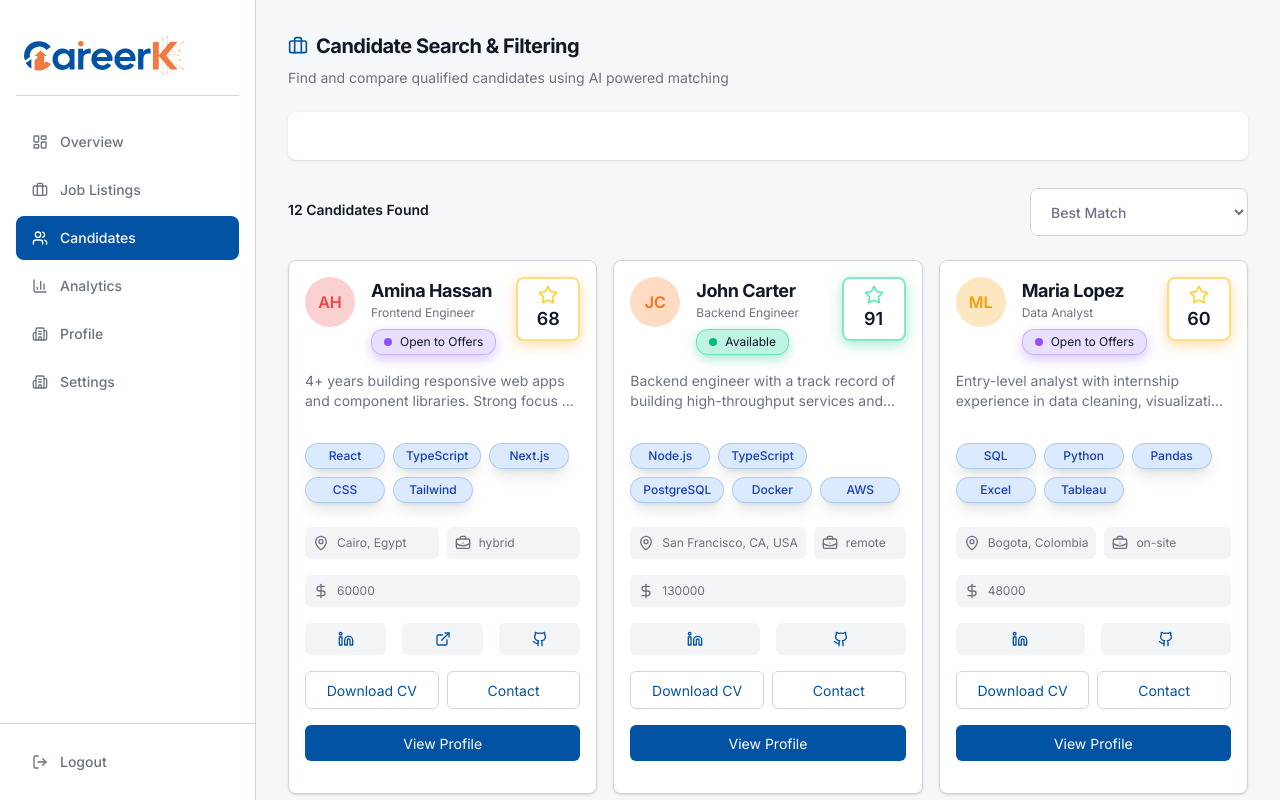
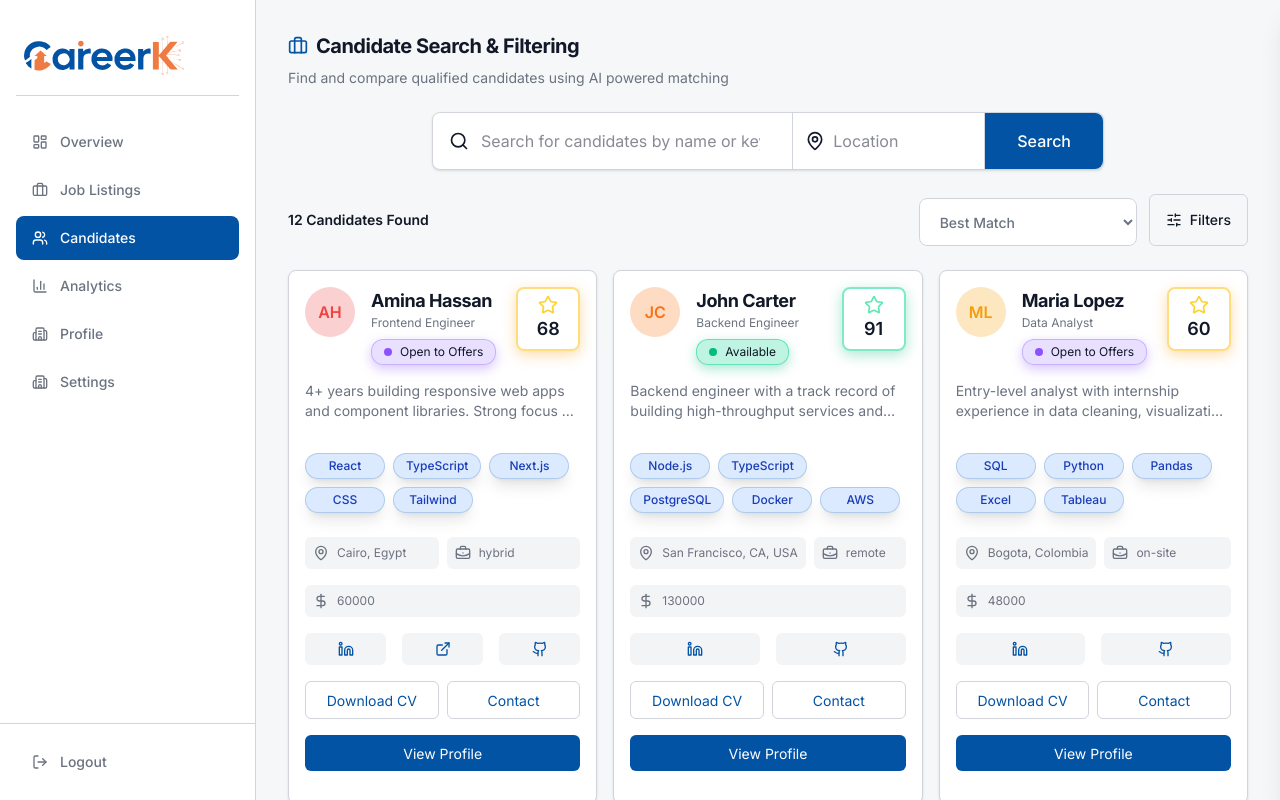
Before and after one commit to omarMo7amed/careerk, a Next.js app: page /dashboard/company/candidates in a window 1280 px wide. Built offline with nearby package versions, Linux system fonts and the light colour scheme.

Commit message:
Enhance CandidatesLayout with search and filter functionality

```diff
--- a/src/widgets/company-candidates/ui/CandidatesLayout.tsx
+++ b/src/widgets/company-candidates/ui/CandidatesLayout.tsx
@@ -1,15 +1,19 @@
 "use client";
 import { Candidate, CandidateCard, allJobSeekers } from "@/entities/job-seeker";
-import { DashboardHeader, Pagination } from "@/shared";
-import { Briefcase } from "lucide-react";
+import { Button, DashboardHeader, Pagination } from "@/shared";
+import { Briefcase, SlidersHorizontal } from "lucide-react";
 import { SortSelect } from "./SortSelect";
 import { useState } from "react";
 import { List } from "@/widgets/list";
+import { SearchBar } from "@/features/search";
+import { FilterSideModal } from "@/widgets/filter-sidebar";
+import { TableOfOperation } from "@/features/filter";
 
 const PAGE_SIZE = 9;
 
 export function CandidatesLayout() {
   const [displayedCandidates, setDisplayedCandidates] = useState(allJobSeekers);
+  const [filterOpen, setFilterOpen] = useState(false);
   const [page, setPage] = useState(1);
 
   const totalPages = Math.ceil(displayedCandidates.length / PAGE_SIZE);
@@ -27,12 +31,36 @@ export function CandidatesLayout() {
         description="Find and compare qualified candidates using AI powered matching"
         Icon={Briefcase}
       />
+      {/* Search */}
+      <div className="mb-6">
+        <SearchBar searchPlaceholder="Search for candidates by name or keyword" />
+      </div>
 
-      {/* Search and Filters */}
-      <div className="p-6 shadow-sm border-border/50 bg-bg-surface rounded-lg mb-6"></div>
+      {/* Sort and Filters */}
+      <div className="flex items-center justify-between mb-6">
+        <p className="text-sm font-semibold">
+          {allJobSeekers.length} Candidates Found
+        </p>
 
-      {/* Sort */}
-      <SortSelect candidates={allJobSeekers} onSort={setDisplayedCandidates} />
+        <div className="flex gap-3">
+          <SortSelect
+            candidates={allJobSeekers}
+            onSort={setDisplayedCandidates}
+          />
+
+          <Button
+            className="flex gap-2"
+            variant="outline"
+            size="sm"
+            onClick={() => setFilterOpen(true)}
+          >
+            <span>
+              <SlidersHorizontal className="w-4 h-4" />
+            </span>
+            Filters
+          </Button>
+        </div>
+      </div>
 
       <List
         items={paginatedCandidates as Candidate[]}
@@ -41,8 +69,19 @@ export function CandidatesLayout() {
         columnsInMedium={2}
         columnsInSmall={1}
       />
-
       <Pagination totalPages={totalPages} page={page} onPageChange={setPage} />
+      <FilterSideModal isOpen={filterOpen} onClose={() => setFilterOpen(false)}>
+        <TableOfOperation
+          title="Experience Level"
+          options={["Entry Level", "Mid Level", "Senior Level"]}
+          asDropdown={false}
+        />
+        <TableOfOperation
+          title="Location"
+          options={["Remote", "On-site", "Hybrid"]}
+          asDropdown={false}
+        />
+      </FilterSideModal>
     </div>
   );
 }
--- a/src/widgets/company-candidates/ui/SortSelect.tsx
+++ b/src/widgets/company-candidates/ui/SortSelect.tsx
@@ -21,10 +21,6 @@ export function SortSelect({ candidates, onSort }: SortSelectProps) {
   }
 
   return (
-    <div className="flex items-center justify-between mb-6">
-      <p className="text-sm font-semibold">
-        {candidates.length} Candidates Found
-      </p>
     <div className="flex items-center gap-2">
       <Select
         options={sortOptions}
@@ -33,6 +29,5 @@ export function SortSelect({ candidates, onSort }: SortSelectProps) {
         className="text-sm font-medium"
       />
     </div>
-    </div>
   );
 }
```
Lines whose indentation alone changed are shown as unchanged.
